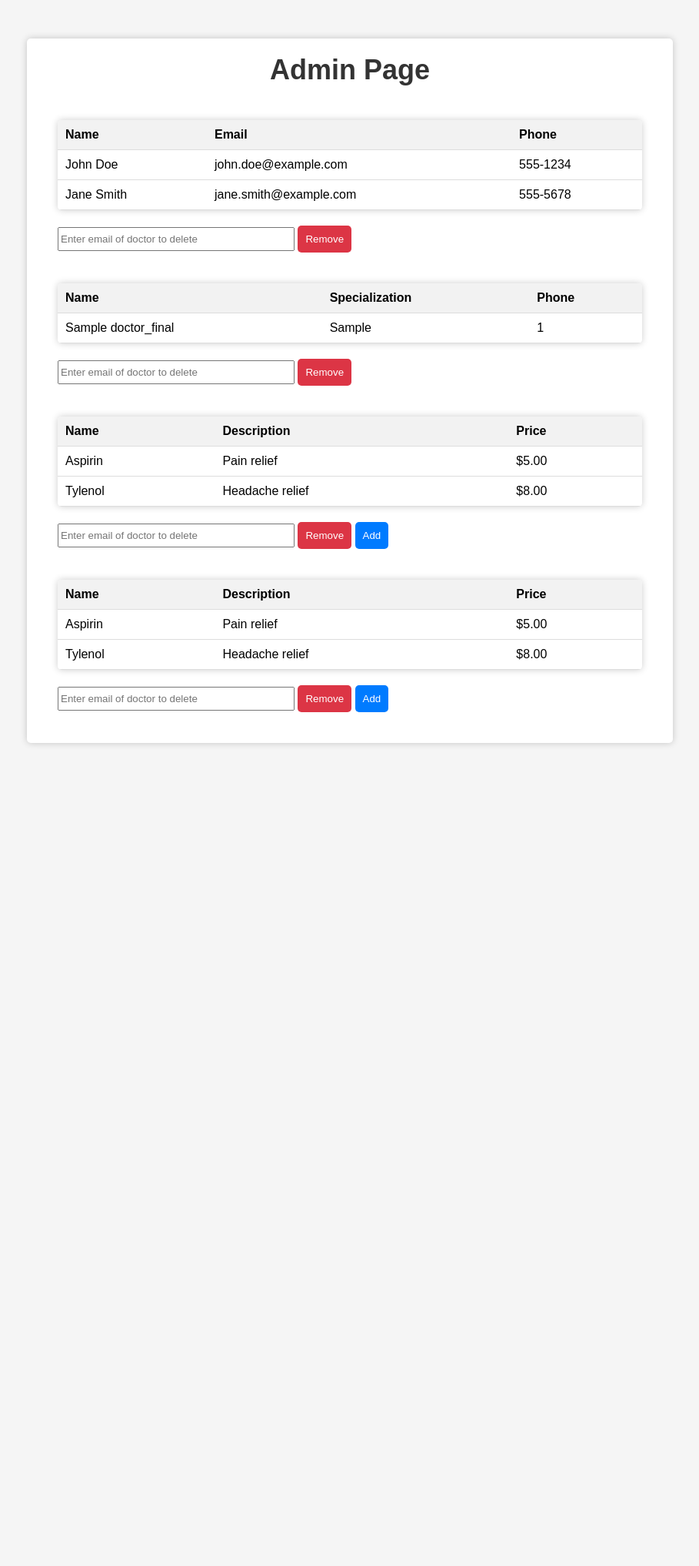
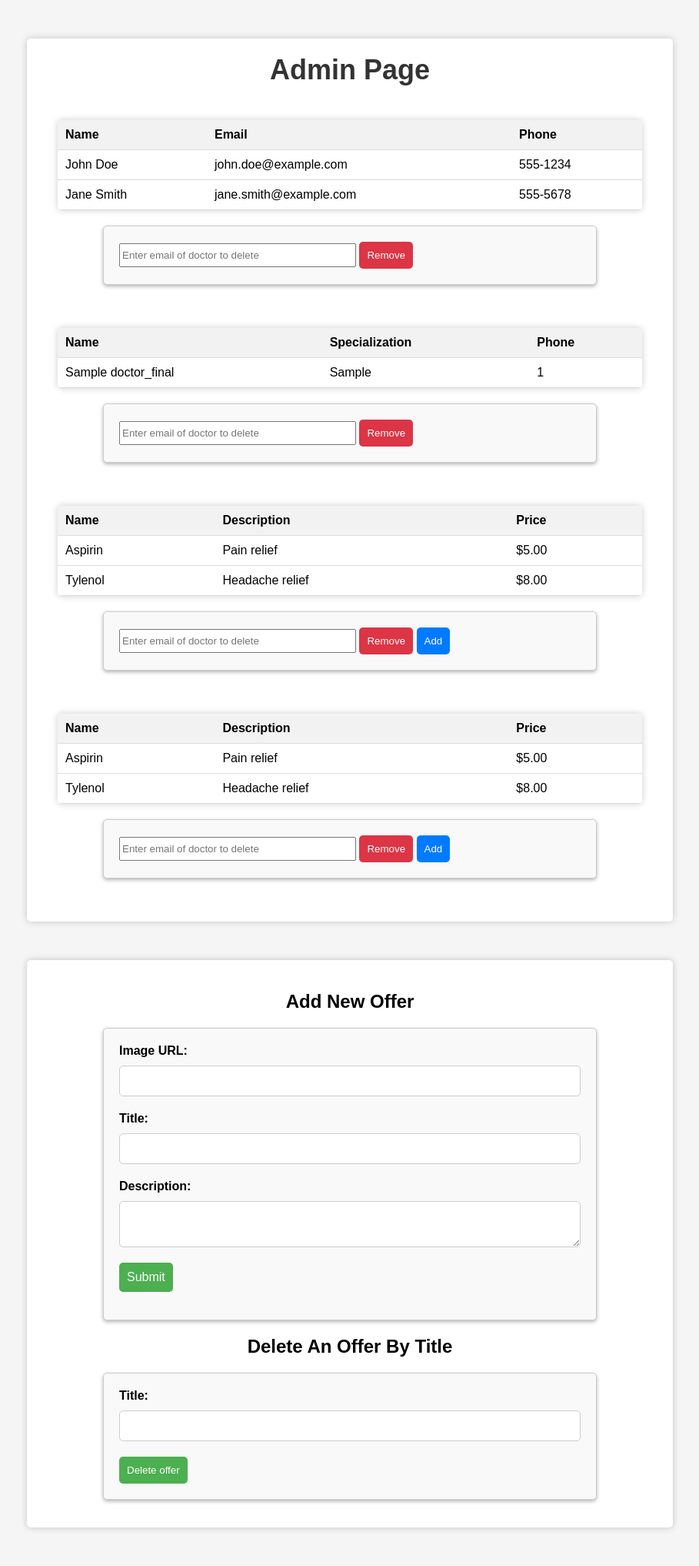
Before and after one commit to sethu-7/Project, a Node server app: page /admin in a window 1280 px wide. Shown: the whole page at 77% size, without its empty margins (185-1094 px from the left). Before the commit the page ends 968 px from the top, so only its background shows below. Run offline with Node 20, Linux system fonts and the light colour scheme; tables that the repository leaves empty hold one stand-in row (values such as "Sample post"); some libraries are stand-ins or nearby versions.

Commit message:
completed deletion part

```diff
--- a/views/admin_page.ejs
+++ b/views/admin_page.ejs
@@ -229,6 +229,110 @@
       </div>
     </div>
   </div>
+  <head>
+    <meta charset="UTF-8">
+    <title>Add New Offer</title>
+    <style>
+      /* Basic styling for the form */
+      form {
+        max-width: 600px;
+        margin: 0 auto;
+        padding: 20px;
+        background-color: #f9f9f9;
+        border: 1px solid #ccc;
+        border-radius: 5px;
+        box-shadow: 0 2px 5px rgba(0, 0, 0, 0.3);
+        margin-bottom: 1rem;
+      }
+      label {
+        display: block;
+        margin-bottom: 10px;
+        font-weight: bold;
+      }
+      input[type="text"],
+      textarea {
+        display: block;
+        width: 100%;
+        padding: 10px;
+        margin-bottom: 20px;
+        border: 1px solid #ccc;
+        border-radius: 5px;
+        box-sizing: border-box;
+        font-size: 16px;
+      }
+      input[type="submit"] {
+        display: block;
+        background-color: #4CAF50;
+        color: #fff;
+        border: none;
+        border-radius: 5px;
+        padding: 10px;
+        font-size: 16px;
+        cursor: pointer;
+        margin-top: 1rem;
+        margin-bottom: 1rem;
+      }
+      input[type="submit"]:hover {
+        background-color: #3e8e41;
+      }
+      /* Responsive styling for smaller screens */
+      @media screen and (max-width: 600px) {
+        form {
+          max-width: 100%;
+        }
+      }
+    </style>
+  </head>
+  <div class="container">
+  <div>
+    <h2 style="text-align: center;">Add New Offer</h2>
+    <form action="/offers" method="POST">
+      <label for="image">Image URL:</label>
+      <input type="text" id="image" name="image" required>
+      <label for="title">Title:</label>
+      <input type="text" id="title" name="title" required>
+      <label for="description">Description:</label>
+      <textarea id="description" name="description" required></textarea>
+      <input type="submit" value="Submit">
+    </form>
+  </div>
+  <div>
+    <h2 style="text-align: center;">Delete An Offer By Title</h2>
+
+    <form id="delete-offer-form">
+      <label for="title">Title:</label>
+      <input type="text" id="title" name="title" required>
+      <button type="submit">Delete offer</button>
+    </form>
+
+    <script>
+      const form = document.getElementById('delete-offer-form');
+      form.addEventListener('submit', async (event) => {
+        event.preventDefault();
+
+        const title = form.title.value;
+
+        try {
+          // Send a DELETE request to the server with the offer title in the URL path
+          const response = await fetch(`/offers/${title}`, { method: 'DELETE' });
+
+          if (response.ok) {
+            alert('Offer deleted successfully');
+            // Reload the page to update the offer list
+            location.reload();
+          } else {
+            const errorMessage = await response.text();
+            throw new Error(errorMessage);
+          }
+        } catch (err) {
+          console.error('Error deleting offer:', err);
+          alert('An error occurred while deleting the offer');
+        }
+      });
+    </script>
+
+  </div>
+</div>
 </body>
 
 </html>
```
Also changed, not shown: 1 other file.
